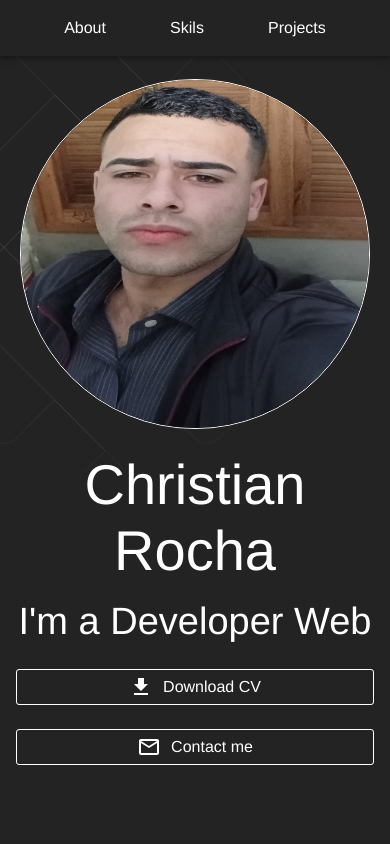
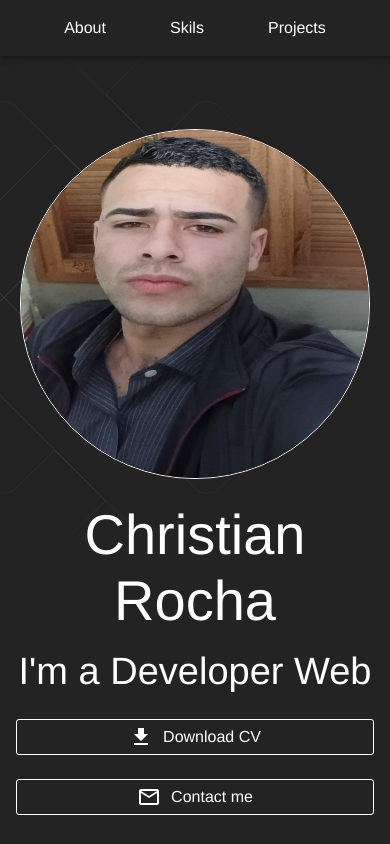
Before and after one commit to CRG10/my-portifolio, a React (Vite) app: page / in a window 390 px wide. Built offline with nearby package versions, Linux system fonts and the light colour scheme.

Commit message:
ajuste mobile

```diff
--- a/src/pages/Home/sections/Hero/Hero.tsx
+++ b/src/pages/Home/sections/Hero/Hero.tsx
@@ -8,12 +8,20 @@ import { AnimatedBackground } from "../../../../components/AnimateBackground/Ani
 
 const Hero = () => {
 
-    const StyledHero = styled("div")(({theme})=> ({
+    const StyledHero = styled("div")(({ theme }) => ({
         backgroundColor: theme.palette.primary.main,
         height: "100vh",
         display: "flex",
-        alignItems: "center"
+        alignItems: "center",
+        [theme.breakpoints.up('xs')]: { // <= mobile
+            paddingTop: "100px",
+
+        },
+        [theme.breakpoints.up('md')]: { // >=mobile
+            paddingTop: "0",
+        }
     }))
+
 
     const StyledImg = styled("img")(()=> ({
         width: "350px", // Largura fixa em pixels
```
